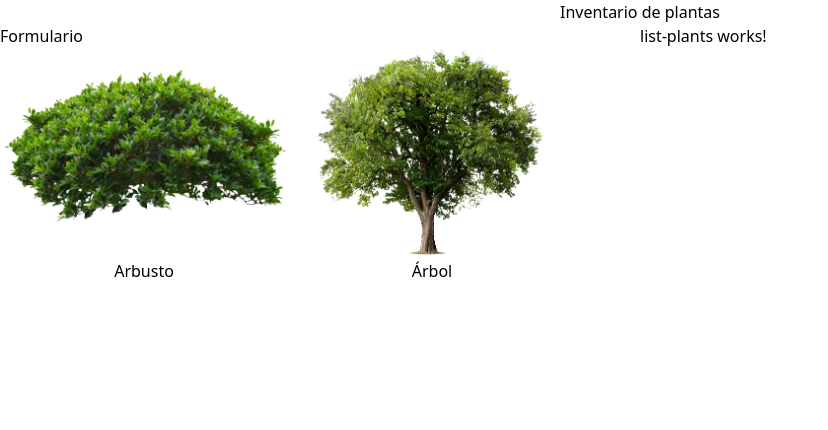
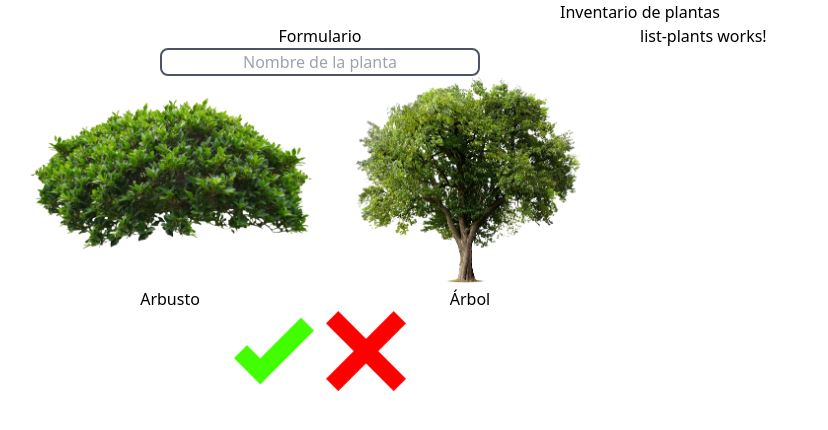
Before and after one commit to JaimeNM0/Inventario_Plantas, an Angular app: page / in a window 1280 px wide. Shown: the top 430 px of the page, without its empty margins (0-828 px from the left). Built offline with nearby package versions, Linux system fonts and the light colour scheme.

Commit message:
Se han modificado las partes de button-plants para crear su formato del componente y form-plants para poner todas las etiquetas del formulario en el html.

```diff
--- a/src/app/button-plants/button-plants.component.html
+++ b/src/app/button-plants/button-plants.component.html
@@ -1 +1 @@
-<p>button-plants works!</p>
+<img class="imgButton" [src]="icon">
--- a/src/app/button-plants/button-plants.component.ts
+++ b/src/app/button-plants/button-plants.component.ts
@@ -1,4 +1,4 @@
-import { Component } from '@angular/core';
+import { Component, Input } from '@angular/core';
 
 @Component({
   selector: 'app-button-plants',
@@ -8,5 +8,5 @@ import { Component } from '@angular/core';
   styleUrl: './button-plants.component.css'
 })
 export class ButtonPlantsComponent {
-
+  @Input() icon!: string;
 }
--- a/src/app/form-plants/form-plants.component.html
+++ b/src/app/form-plants/form-plants.component.html
@@ -1,8 +1,13 @@
-<div>
-    <span>Formulario</span>
-    <div class="flex flex-row">
+<div class="flex flex-col items-center">
+    <span class="subtitulo">Formulario</span>
+    <input class="input" type="text" placeholder="Nombre de la planta">
+    <div class="flex flex-row gap-3">
         <div *ngFor="let plantSelection of plantsSelection">
             <app-componet-plants [plant]="plantSelection"></app-componet-plants>
         </div>
     </div>
+    <div class="flex flex-row gap-3">
+        <app-button-plants [icon]="aceptar"></app-button-plants>
+        <app-button-plants [icon]="cancelar"></app-button-plants>
+    </div>
 </div>
--- a/src/app/form-plants/form-plants.component.ts
+++ b/src/app/form-plants/form-plants.component.ts
@@ -2,15 +2,18 @@ import { Component } from '@angular/core';
 import { ComponetPlantsComponent } from '../componet-plants/componet-plants.component';
 import { CommonModule } from '@angular/common';
 import { PlantSelection } from '../models/plant-selection.interface';
+import { ButtonPlantsComponent } from '../button-plants/button-plants.component';
 
 @Component({
   selector: 'app-form-plants',
   standalone: true,
-  imports: [ComponetPlantsComponent, CommonModule],
+  imports: [ComponetPlantsComponent, CommonModule, ButtonPlantsComponent],
   templateUrl: './form-plants.component.html',
   styleUrl: './form-plants.component.css'
 })
 export class FormPlantsComponent {
+  public aceptar: string = "../../../assets/img/icono_aceptar.png";
+  public cancelar: string = "../../../assets/img/icono_cancelar.png";
   public plantsSelection: PlantSelection[] = [
     {
       name: 'Arbusto',
--- a/src/styles.css
+++ b/src/styles.css
@@ -7,6 +7,18 @@
     @apply text-center;
 }
 
+.subtitulo {
+    @apply text-center;
+}
+
+.input {
+    @apply w-1/2 text-center border-2 rounded-lg border-gray-600;
+}
+
 .imgPlant {
     @apply w-72 h-auto;
 }
+
+.imgButton {
+    @apply w-20 h-auto;
+}
```
